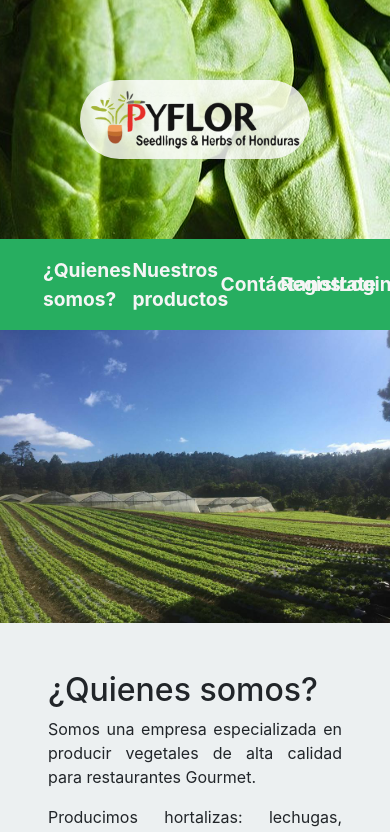
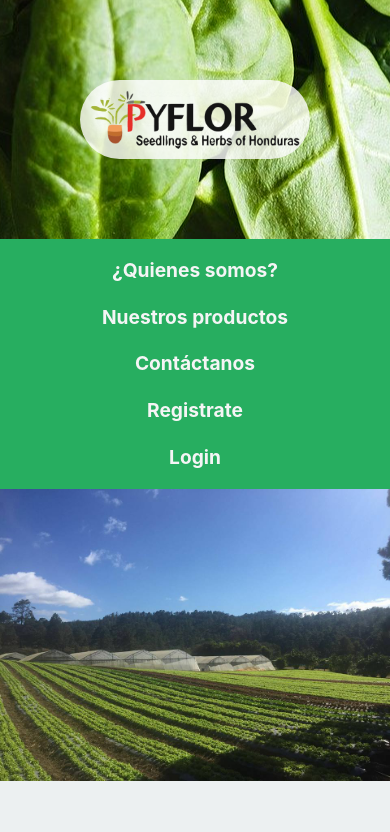
Before and after one commit to Misael1998/gaia-platform, a React (Create React App) app in the folder client/: page / in a window 390 px wide. Shown: the top 832 px of the page. Built offline with nearby package versions, Linux system fonts and the light colour scheme.

Commit message:
Arreglado responsive de navbar

```diff
--- a/client/src/views/Home/components/NavbarHome.js
+++ b/client/src/views/Home/components/NavbarHome.js
@@ -4,31 +4,31 @@ import { Link } from 'react-router-dom';
 const NavbarHome = ({ toSection, about, ourProducts, contact }) => {
     return (
         <nav className="navbar  w-100 navbar-light text-center primary-color">
-            <div className='col-3'>
+            <div className='col-lg-3'>
                 <button className='btn nav-links' onClick={() => toSection(about)}>
                     ¿Quienes somos?
                 </button>
             </div>
 
-            <div className='col-3'>
+            <div className='col-lg-3'>
                 <button className='btn nav-links' onClick={() => toSection(ourProducts)}>
                     Nuestros productos
                 </button>
             </div>
 
-            <div className='col-2'>
+            <div className='col-lg-2'>
                 <button className='btn nav-links' onClick={()=> toSection(contact)}>
                     Contáctanos
                 </button>
             </div>
 
-            <div className='col-2'>
+            <div className='col-lg-2'>
                 <Link className='btn nav-links' to='/'>
                     Registrate
                 </Link>
             </div>
 
-            <div className='col-2'>
+            <div className='col-lg-2'>
                 <Link className='btn nav-links' to='/'>
                     Login
                 </Link>
```
